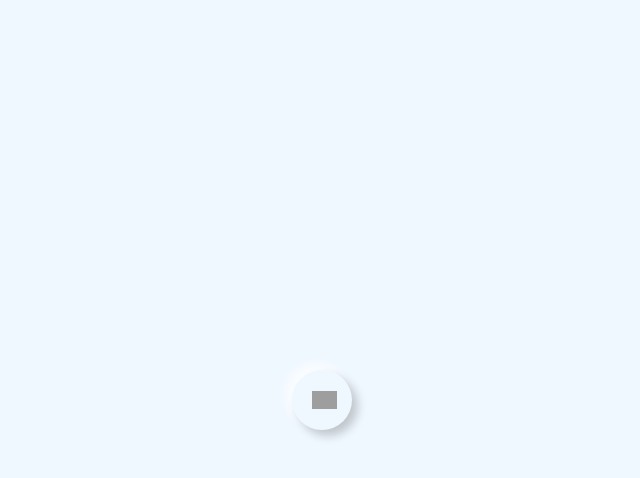
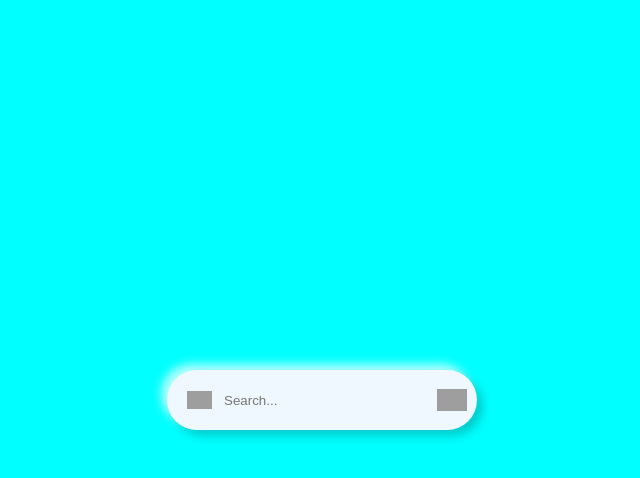
Before and after one commit to KaungHtetAllen/Animated_search_bar, a plain HTML site: page index.html in a window 1280 px wide. Both pictures are taken after a click on the picture 642 px from the left and 400 px from the top of the page. Shown: the whole page, without its empty margins (318-958 px from the left). Drawn offline with Linux system fonts and the light colour scheme; grey boxes are pictures that could not be loaded.

Commit message:
complete the index.js file

```diff
--- a/index.html
+++ b/index.html
@@ -13,5 +13,6 @@
         <input type="text"class="input"placeholder="Search...">
         <img src="https://cdn1.iconfinder.com/data/icons/google-s-logo/150/Google_Icons-25-512.png"alt="mic-icon"class='mic-icon'>
     </div>
+    <script src="index.js"></script>
 </body>
 </html>
--- a/index.js
+++ b/index.js
@@ -0,0 +1,7 @@
+const searchBarContainerEl = document.querySelector(".search-bar-container");
+
+const magnifierEl = document.querySelector(".magnifier");
+
+magnifierEl.addEventListener("click",()=>{
+    searchBarContainerEl.classList.toggle("active");
+});
--- a/style.css
+++ b/style.css
@@ -4,7 +4,7 @@ body{
     justify-content: center;
     height: 100vh;
     align-items: center;
-    background-color: aliceblue;
+    background-color: cyan;
 }
 
 .search-bar-container{
@@ -21,6 +21,8 @@ body{
     border-radius: 50px;
     margin:10px;
     position: relative;
+    /* animation part */
+    transition: width 1.5s;
 }
 
 .magnifier{
@@ -35,6 +37,9 @@ body{
     width: 30px;
     position: absolute;
     right:10px;
+    /* animation part */
+    transition:width 0.4s ;
+    transition-delay: 1s;
 }
 
 .input{
@@ -45,6 +50,10 @@ body{
     outline: none;
     /* it makes the border remove */
     color:rgb(100,100,100);
+    width:100%;
+    /* animation part */
+    transition:width 1s ;
+    transition-delay: 0.4s;
 }
 
 .active.search-bar-container{
```
